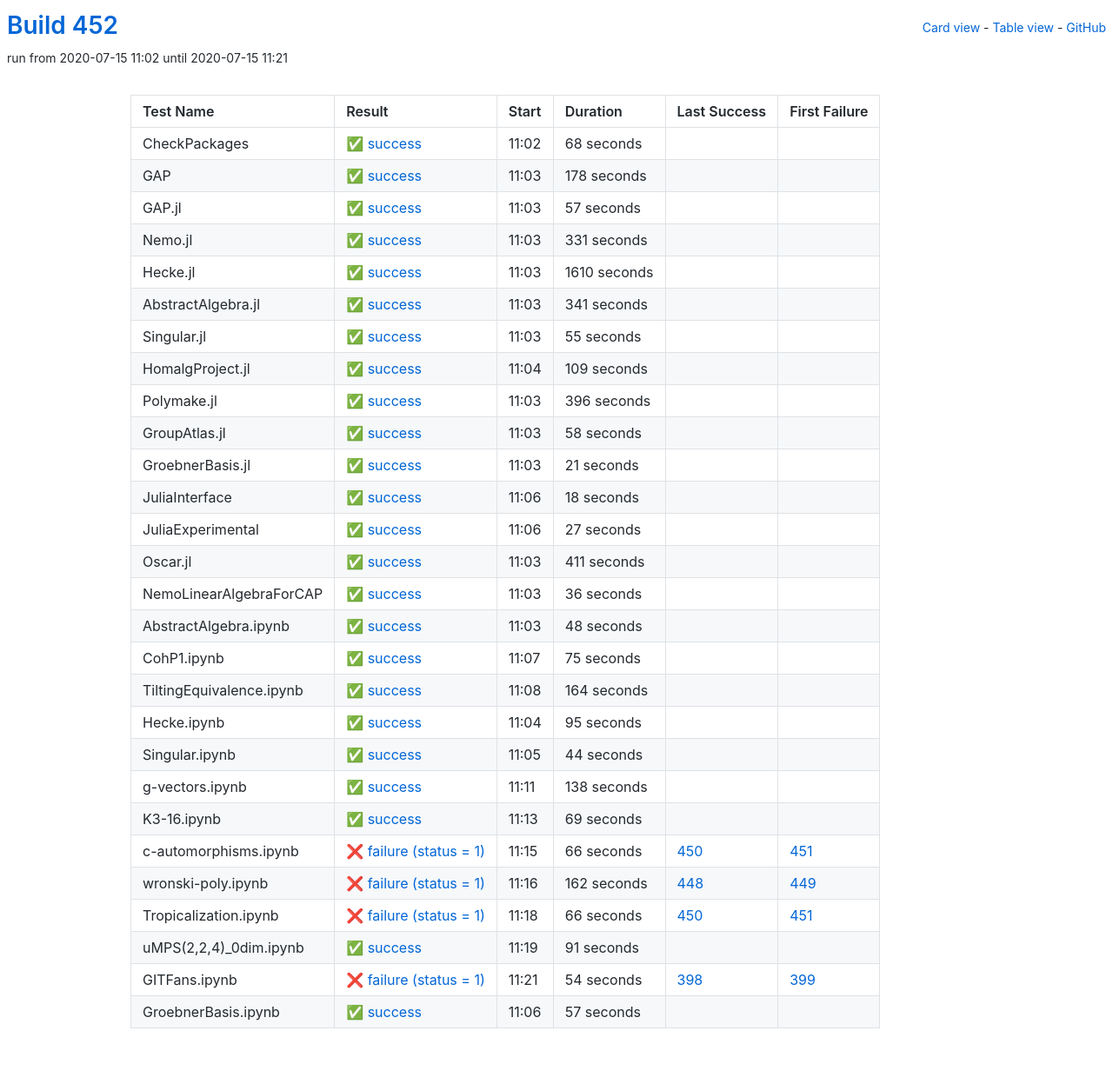
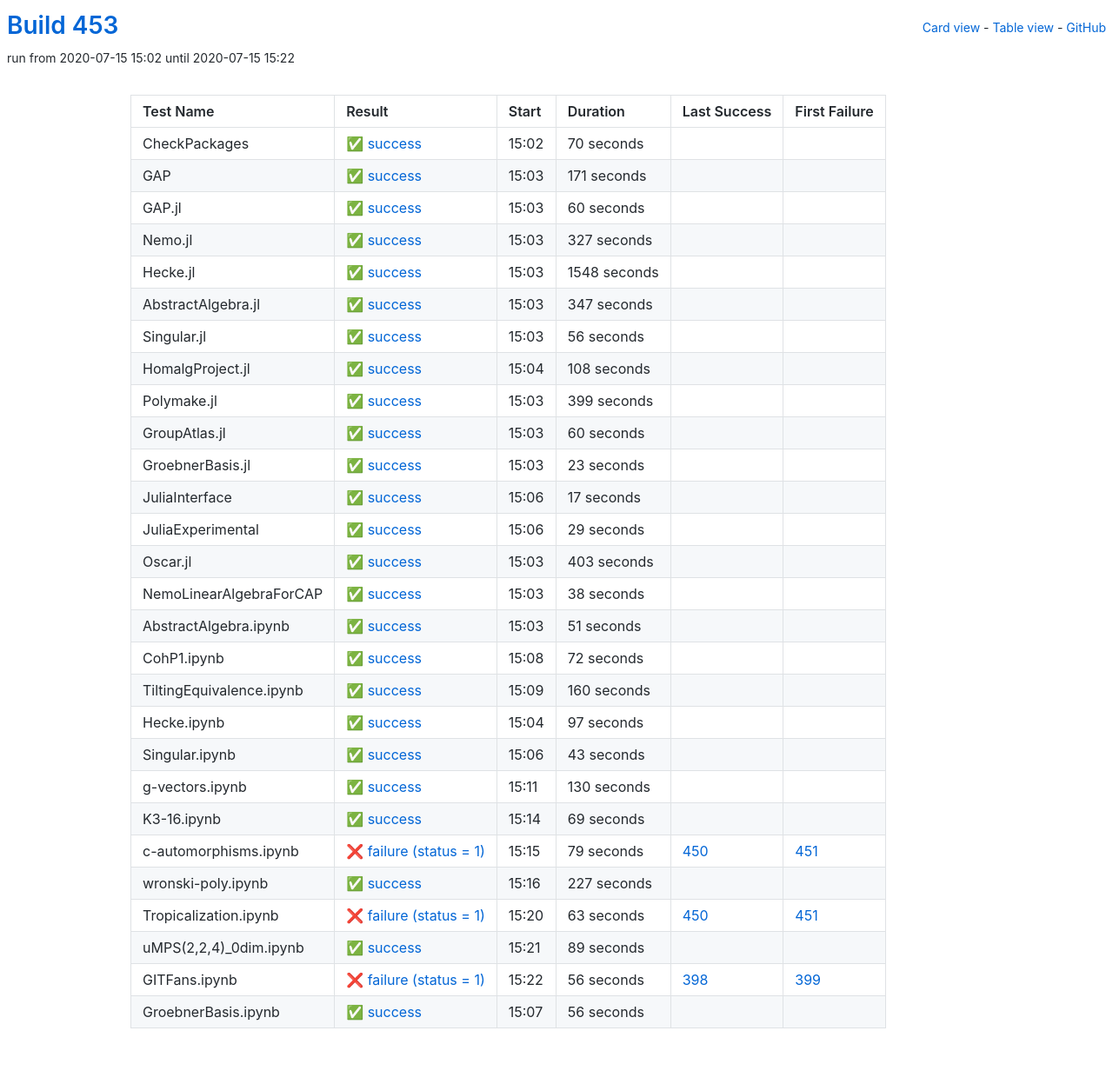
Before and after one commit to oscar-system/oscar-ci-status-stable, a Jekyll site: the page built from table.html, in a window 1280 px wide. Shown: the whole page at 87% size. Built offline with Jekyll 4.4.1, drawn with Linux system fonts in a browser that asks for light colours.

Commit message:
Build #453

```diff
--- a/_data/ci.yml
+++ b/_data/ci.yml
@@ -1,6 +1,6 @@
 ---
-build: 452
-build_url: https://oscarci.mathematik.uni-kl.de/job/oscar-stable/452/
+build: 453
+build_url: https://oscarci.mathematik.uni-kl.de/job/oscar-stable/453/
 job: oscar-stable
 organization: oscar-system
 repo: oscar-ci-status-stable
@@ -8,260 +8,260 @@ repourl: https://github.com/oscar-system/oscar-ci-status-stable
 tests:
 - name: CheckPackages
   id: checkpackages
-  log: https://oscarci.mathematik.uni-kl.de/job/oscar-stable/452/artifact/logs/build-452/CheckPackages.log
-  start: 2020-07-15 11:02
+  log: https://oscarci.mathematik.uni-kl.de/job/oscar-stable/453/artifact/logs/build-453/CheckPackages.log
+  start: 2020-07-15 15:02
   success: true
   exitcode: 0
   status: success
-  duration: 68
+  duration: 70
   last_success: false
   last_success_url:
   first_failure: false
   first_failure_url:
 - name: GAP
   id: gap
-  log: https://oscarci.mathematik.uni-kl.de/job/oscar-stable/452/artifact/logs/build-452/GAP.log
-  start: 2020-07-15 11:03
+  log: https://oscarci.mathematik.uni-kl.de/job/oscar-stable/453/artifact/logs/build-453/GAP.log
+  start: 2020-07-15 15:03
   success: true
   exitcode: 0
   status: success
-  duration: 178
+  duration: 171
   last_success: false
   last_success_url:
   first_failure: false
   first_failure_url:
 - name: GAP.jl
   id: gap-jl
-  log: https://oscarci.mathematik.uni-kl.de/job/oscar-stable/452/artifact/logs/build-452/GAP.jl.log
-  start: 2020-07-15 11:03
+  log: https://oscarci.mathematik.uni-kl.de/job/oscar-stable/453/artifact/logs/build-453/GAP.jl.log
+  start: 2020-07-15 15:03
   success: true
   exitcode: 0
   status: success
-  duration: 57
+  duration: 60
   last_success: false
   last_success_url:
   first_failure: false
   first_failure_url:
 - name: Nemo.jl
   id: nemo-jl
-  log: https://oscarci.mathematik.uni-kl.de/job/oscar-stable/452/artifact/logs/build-452/Nemo.jl.log
-  start: 2020-07-15 11:03
+  log: https://oscarci.mathematik.uni-kl.de/job/oscar-stable/453/artifact/logs/build-453/Nemo.jl.log
+  start: 2020-07-15 15:03
   success: true
   exitcode: 0
   status: success
-  duration: 331
+  duration: 327
   last_success: false
   last_success_url:
   first_failure: false
   first_failure_url:
 - name: Hecke.jl
   id: hecke-jl
-  log: https://oscarci.mathematik.uni-kl.de/job/oscar-stable/452/artifact/logs/build-452/Hecke.jl.log
-  start: 2020-07-15 11:03
+  log: https://oscarci.mathematik.uni-kl.de/job/oscar-stable/453/artifact/logs/build-453/Hecke.jl.log
+  start: 2020-07-15 15:03
   success: true
   exitcode: 0
   status: success
-  duration: 1610
+  duration: 1548
   last_success: false
   last_success_url:
   first_failure: false
   first_failure_url:
 - name: AbstractAlgebra.jl
   id: abstractalgebra-jl
-  log: https://oscarci.mathematik.uni-kl.de/job/oscar-stable/452/artifact/logs/build-452/AbstractAlgebra.jl.log
-  start: 2020-07-15 11:03
+  log: https://oscarci.mathematik.uni-kl.de/job/oscar-stable/453/artifact/logs/build-453/AbstractAlgebra.jl.log
+  start: 2020-07-15 15:03
   success: true
   exitcode: 0
   status: success
-  duration: 341
+  duration: 347
   last_success: false
   last_success_url:
   first_failure: false
   first_failure_url:
 - name: Singular.jl
   id: singular-jl
-  log: https://oscarci.mathematik.uni-kl.de/job/oscar-stable/452/artifact/logs/build-452/Singular.jl.log
-  start: 2020-07-15 11:03
+  log: https://oscarci.mathematik.uni-kl.de/job/oscar-stable/453/artifact/logs/build-453/Singular.jl.log
+  start: 2020-07-15 15:03
   success: true
   exitcode: 0
   status: success
-  duration: 55
+  duration: 56
   last_success: false
   last_success_url:
   first_failure: false
   first_failure_url:
 - name: HomalgProject.jl
   id: homalgproject-jl
-  log: https://oscarci.mathematik.uni-kl.de/job/oscar-stable/452/artifact/logs/build-452/HomalgProject.jl.log
-  start: 2020-07-15 11:04
+  log: https://oscarci.mathematik.uni-kl.de/job/oscar-stable/453/artifact/logs/build-453/HomalgProject.jl.log
+  start: 2020-07-15 15:04
   success: true
   exitcode: 0
   status: success
-  duration: 109
+  duration: 108
   last_success: false
   last_success_url:
   first_failure: false
   first_failure_url:
 - name: Polymake.jl
   id: polymake-jl
-  log: https://oscarci.mathematik.uni-kl.de/job/oscar-stable/452/artifact/logs/build-452/Polymake.jl.log
-  start: 2020-07-15 11:03
+  log: https://oscarci.mathematik.uni-kl.de/job/oscar-stable/453/artifact/logs/build-453/Polymake.jl.log
+  start: 2020-07-15 15:03
   success: true
   exitcode: 0
   status: success
-  duration: 396
+  duration: 399
   last_success: false
   last_success_url:
   first_failure: false
   first_failure_url:
 - name: GroupAtlas.jl
   id: groupatlas-jl
-  log: https://oscarci.mathematik.uni-kl.de/job/oscar-stable/452/artifact/logs/build-452/GroupAtlas.jl.log
-  start: 2020-07-15 11:03
+  log: https://oscarci.mathematik.uni-kl.de/job/oscar-stable/453/artifact/logs/build-453/GroupAtlas.jl.log
+  start: 2020-07-15 15:03
   success: true
   exitcode: 0
   status: success
-  duration: 58
+  duration: 60
   last_success: false
   last_success_url:
   first_failure: false
   first_failure_url:
 - name: GroebnerBasis.jl
   id: groebnerbasis-jl
-  log: https://oscarci.mathematik.uni-kl.de/job/oscar-stable/452/artifact/logs/build-452/GroebnerBasis.jl.log
-  start: 2020-07-15 11:03
+  log: https://oscarci.mathematik.uni-kl.de/job/oscar-stable/453/artifact/logs/build-453/GroebnerBasis.jl.log
+  start: 2020-07-15 15:03
   success: true
   exitcode: 0
   status: success
-  duration: 21
+  duration: 23
   last_success: false
   last_success_url:
   first_failure: false
   first_failure_url:
 - name: JuliaInterface
   id: juliainterface
-  log: https://oscarci.mathematik.uni-kl.de/job/oscar-stable/452/artifact/logs/build-452/JuliaInterface.log
-  start: 2020-07-15 11:06
+  log: https://oscarci.mathematik.uni-kl.de/job/oscar-stable/453/artifact/logs/build-453/JuliaInterface.log
+  start: 2020-07-15 15:06
   success: true
   exitcode: 0
   status: success
-  duration: 18
+  duration: 17
   last_success: false
   last_success_url:
   first_failure: false
   first_failure_url:
 - name: JuliaExperimental
   id: juliaexperimental
-  log: https://oscarci.mathematik.uni-kl.de/job/oscar-stable/452/artifact/logs/build-452/JuliaExperimental.log
-  start: 2020-07-15 11:06
+  log: https://oscarci.mathematik.uni-kl.de/job/oscar-stable/453/artifact/logs/build-453/JuliaExperimental.log
+  start: 2020-07-15 15:06
   success: true
   exitcode: 0
   status: success
-  duration: 27
+  duration: 29
   last_success: false
   last_success_url:
   first_failure: false
   first_failure_url:
 - name: Oscar.jl
   id: oscar-jl
-  log: https://oscarci.mathematik.uni-kl.de/job/oscar-stable/452/artifact/logs/build-452/Oscar.jl.log
-  start: 2020-07-15 11:03
+  log: https://oscarci.mathematik.uni-kl.de/job/oscar-stable/453/artifact/logs/build-453/Oscar.jl.log
+  start: 2020-07-15 15:03
   success: true
   exitcode: 0
   status: success
-  duration: 411
+  duration: 403
   last_success: false
   last_success_url:
   first_failure: false
   first_failure_url:
 - name: NemoLinearAlgebraForCAP
   id: nemolinearalgebraforcap
-  log: https://oscarci.mathematik.uni-kl.de/job/oscar-stable/452/artifact/logs/build-452/NemoLinearAlgebraForCAP.log
-  start: 2020-07-15 11:03
+  log: https://oscarci.mathematik.uni-kl.de/job/oscar-stable/453/artifact/logs/build-453/NemoLinearAlgebraForCAP.log
+  start: 2020-07-15 15:03
   success: true
   exitcode: 0
   status: success
-  duration: 36
+  duration: 38
   last_success: false
   last_success_url:
   first_failure: false
   first_failure_url:
 - name: AbstractAlgebra.ipynb
   id: abstractalgebra-ipynb
-  log: https://oscarci.mathematik.uni-kl.de/job/oscar-stable/452/artifact/logs/build-452/AbstractAlgebra.ipynb.log
-  start: 2020-07-15 11:03
+  log: https://oscarci.mathematik.uni-kl.de/job/oscar-stable/453/artifact/logs/build-453/AbstractAlgebra.ipynb.log
+  start: 2020-07-15 15:03
   success: true
   exitcode: 0
   status: success
-  duration: 48
+  duration: 51
   last_success: false
   last_success_url:
   first_failure: false
   first_failure_url:
 - name: CohP1.ipynb
   id: cohp1-ipynb
-  log: https://oscarci.mathematik.uni-kl.de/job/oscar-stable/452/artifact/logs/build-452/CohP1.ipynb.log
-  start: 2020-07-15 11:07
+  log: https://oscarci.mathematik.uni-kl.de/job/oscar-stable/453/artifact/logs/build-453/CohP1.ipynb.log
+  start: 2020-07-15 15:08
   success: true
   exitcode: 0
   status: success
-  duration: 75
+  duration: 72
   last_success: false
   last_success_url:
   first_failure: false
   first_failure_url:
 - name: TiltingEquivalence.ipynb
   id: tiltingequivalence-ipynb
-  log: https://oscarci.mathematik.uni-kl.de/job/oscar-stable/452/artifact/logs/build-452/TiltingEquivalence.ipynb.log
-  start: 2020-07-15 11:08
+  log: https://oscarci.mathematik.uni-kl.de/job/oscar-stable/453/artifact/logs/build-453/TiltingEquivalence.ipynb.log
+  start: 2020-07-15 15:09
   success: true
   exitcode: 0
   status: success
-  duration: 164
+  duration: 160
   last_success: false
   last_success_url:
   first_failure: false
   first_failure_url:
 - name: Hecke.ipynb
   id: hecke-ipynb
-  log: https://oscarci.mathematik.uni-kl.de/job/oscar-stable/452/artifact/logs/build-452/Hecke.ipynb.log
-  start: 2020-07-15 11:04
+  log: https://oscarci.mathematik.uni-kl.de/job/oscar-stable/453/artifact/logs/build-453/Hecke.ipynb.log
+  start: 2020-07-15 15:04
   success: true
   exitcode: 0
   status: success
-  duration: 95
+  duration: 97
   last_success: false
   last_success_url:
   first_failure: false
   first_failure_url:
 - name: Singular.ipynb
   id: singular-ipynb
-  log: https://oscarci.mathematik.uni-kl.de/job/oscar-stable/452/artifact/logs/build-452/Singular.ipynb.log
-  start: 2020-07-15 11:05
+  log: https://oscarci.mathematik.uni-kl.de/job/oscar-stable/453/artifact/logs/build-453/Singular.ipynb.log
+  start: 2020-07-15 15:06
   success: true
   exitcode: 0
   status: success
-  duration: 44
+  duration: 43
   last_success: false
   last_success_url:
   first_failure: false
   first_failure_url:
 - name: g-vectors.ipynb
   id: g-vectors-ipynb
-  log: https://oscarci.mathematik.uni-kl.de/job/oscar-stable/452/artifact/logs/build-452/g-vectors.ipynb.log
-  start: 2020-07-15 11:11
+  log: https://oscarci.mathematik.uni-kl.de/job/oscar-stable/453/artifact/logs/build-453/g-vectors.ipynb.log
+  start: 2020-07-15 15:11
   success: true
   exitcode: 0
   status: success
-  duration: 138
+  duration: 130
   last_success: false
   last_success_url:
   first_failure: false
   first_failure_url:
 - name: K3-16.ipynb
   id: k3-16-ipynb
-  log: https://oscarci.mathematik.uni-kl.de/job/oscar-stable/452/artifact/logs/build-452/K3-16.ipynb.log
-  start: 2020-07-15 11:13
+  log: https://oscarci.mathematik.uni-kl.de/job/oscar-stable/453/artifact/logs/build-453/K3-16.ipynb.log
+  start: 2020-07-15 15:14
   success: true
   exitcode: 0
   status: success
@@ -272,72 +272,72 @@ tests:
   first_failure_url:
 - name: c-automorphisms.ipynb
   id: c-automorphisms-ipynb
-  log: https://oscarci.mathematik.uni-kl.de/job/oscar-stable/452/artifact/logs/build-452/c-automorphisms.ipynb.log
-  start: 2020-07-15 11:15
+  log: https://oscarci.mathematik.uni-kl.de/job/oscar-stable/453/artifact/logs/build-453/c-automorphisms.ipynb.log
+  start: 2020-07-15 15:15
   success: false
   exitcode: 1
   status: failure
-  duration: 66
+  duration: 79
   last_success: 450
   last_success_url: https://oscarci.mathematik.uni-kl.de/job/oscar-stable/450/
   first_failure: 451
   first_failure_url: https://oscarci.mathematik.uni-kl.de/job/oscar-stable/451/
 - name: wronski-poly.ipynb
   id: wronski-poly-ipynb
-  log: https://oscarci.mathematik.uni-kl.de/job/oscar-stable/452/artifact/logs/build-452/wronski-poly.ipynb.log
-  start: 2020-07-15 11:16
+  log: https://oscarci.mathematik.uni-kl.de/job/oscar-stable/453/artifact/logs/build-453/wronski-poly.ipynb.log
+  start: 2020-07-15 15:16
+  success: true
+  exitcode: 0
+  status: success
+  duration: 227
+  last_success: false
+  last_success_url:
+  first_failure: false
+  first_failure_url:
+- name: Tropicalization.ipynb
+  id: tropicalization-ipynb
+  log: https://oscarci.mathematik.uni-kl.de/job/oscar-stable/453/artifact/logs/build-453/Tropicalization.ipynb.log
+  start: 2020-07-15 15:20
   success: false
   exitcode: 1
   status: failure
-  duration: 162
-  last_success: 448
-  last_success_url: https://oscarci.mathematik.uni-kl.de/job/oscar-stable/448/
-  first_failure: 449
-  first_failure_url: https://oscarci.mathematik.uni-kl.de/job/oscar-stable/449/
-- name: Tropicalization.ipynb
-  id: tropicalization-ipynb
-  log: https://oscarci.mathematik.uni-kl.de/job/oscar-stable/452/artifact/logs/build-452/Tropicalization.ipynb.log
-  start: 2020-07-15 11:18
-  success: false
-  exitcode: 1
-  status: failure
-  duration: 66
+  duration: 63
   last_success: 450
   last_success_url: https://oscarci.mathematik.uni-kl.de/job/oscar-stable/450/
   first_failure: 451
   first_failure_url: https://oscarci.mathematik.uni-kl.de/job/oscar-stable/451/
 - name: uMPS(2,2,4)_0dim.ipynb
   id: umps-2-2-4-0dim-ipynb
-  log: https://oscarci.mathematik.uni-kl.de/job/oscar-stable/452/artifact/logs/build-452/uMPS-2-2-4-_0dim.ipynb.log
-  start: 2020-07-15 11:19
+  log: https://oscarci.mathematik.uni-kl.de/job/oscar-stable/453/artifact/logs/build-453/uMPS-2-2-4-_0dim.ipynb.log
+  start: 2020-07-15 15:21
   success: true
   exitcode: 0
   status: success
-  duration: 91
+  duration: 89
   last_success: false
   last_success_url:
   first_failure: false
   first_failure_url:
 - name: GITFans.ipynb
   id: gitfans-ipynb
-  log: https://oscarci.mathematik.uni-kl.de/job/oscar-stable/452/artifact/logs/build-452/GITFans.ipynb.log
-  start: 2020-07-15 11:21
+  log: https://oscarci.mathematik.uni-kl.de/job/oscar-stable/453/artifact/logs/build-453/GITFans.ipynb.log
+  start: 2020-07-15 15:22
   success: false
   exitcode: 1
   status: failure
-  duration: 54
+  duration: 56
   last_success: 398
   last_success_url: https://oscarci.mathematik.uni-kl.de/job/oscar-stable/398/
   first_failure: 399
   first_failure_url: https://oscarci.mathematik.uni-kl.de/job/oscar-stable/399/
 - name: GroebnerBasis.ipynb
   id: groebnerbasis-ipynb
-  log: https://oscarci.mathematik.uni-kl.de/job/oscar-stable/452/artifact/logs/build-452/GroebnerBasis.ipynb.log
-  start: 2020-07-15 11:06
+  log: https://oscarci.mathematik.uni-kl.de/job/oscar-stable/453/artifact/logs/build-453/GroebnerBasis.ipynb.log
+  start: 2020-07-15 15:07
   success: true
   exitcode: 0
   status: success
-  duration: 57
+  duration: 56
   last_success: false
   last_success_url:
   first_failure: false
```
Also changed, not shown: README.md.
